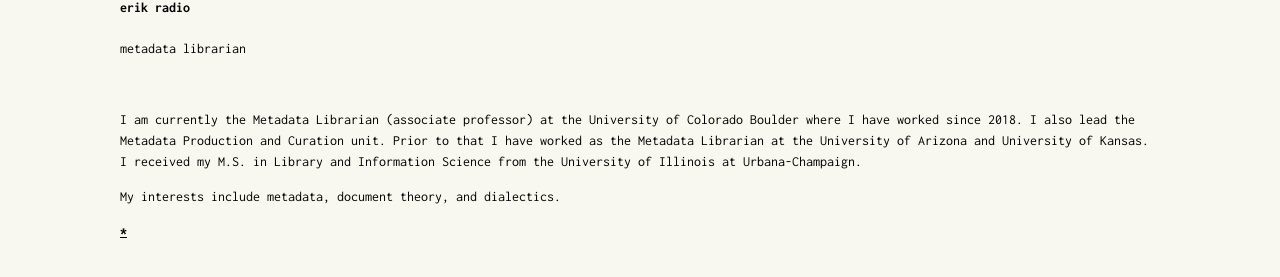
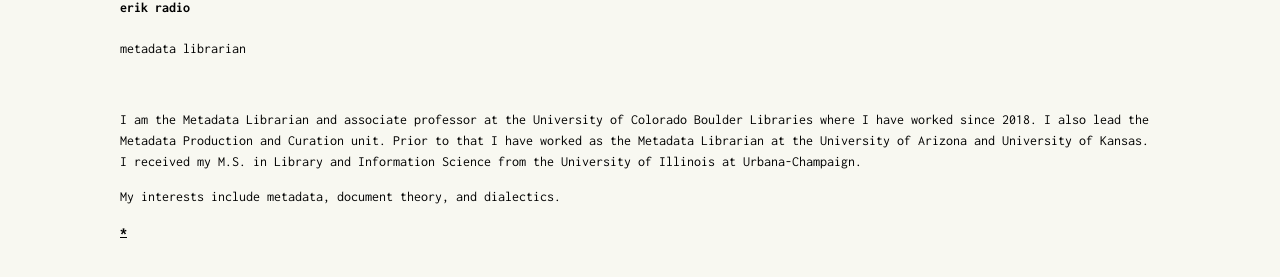
Before and after one commit to erikradio/erikradio.github.io, a Jekyll site: the page built from about.md, in a window 1280 px wide. Shown: the part 123-400 px from the top of the page. Built offline with Jekyll 4.4.1, drawn with Linux system fonts in a browser that asks for light colours.

Commit message:
Update about.md

```diff
--- a/about.md
+++ b/about.md
@@ -3,7 +3,7 @@
 title: about
 ---
 
-I am currently the Metadata Librarian (associate professor) at the University of Colorado Boulder where I have worked since 2018. I also lead the Metadata Production and Curation unit. Prior to that I have worked as the Metadata Librarian at the University of Arizona and University of Kansas. I received my M.S. in Library and Information Science from the University of Illinois at Urbana-Champaign.
+I am the Metadata Librarian and associate professor at the University of Colorado Boulder Libraries where I have worked since 2018. I also lead the Metadata Production and Curation unit. Prior to that I have worked as the Metadata Librarian at the University of Arizona and University of Kansas. I received my M.S. in Library and Information Science from the University of Illinois at Urbana-Champaign.
 
 My interests include metadata, document theory, and dialectics.
 
```
